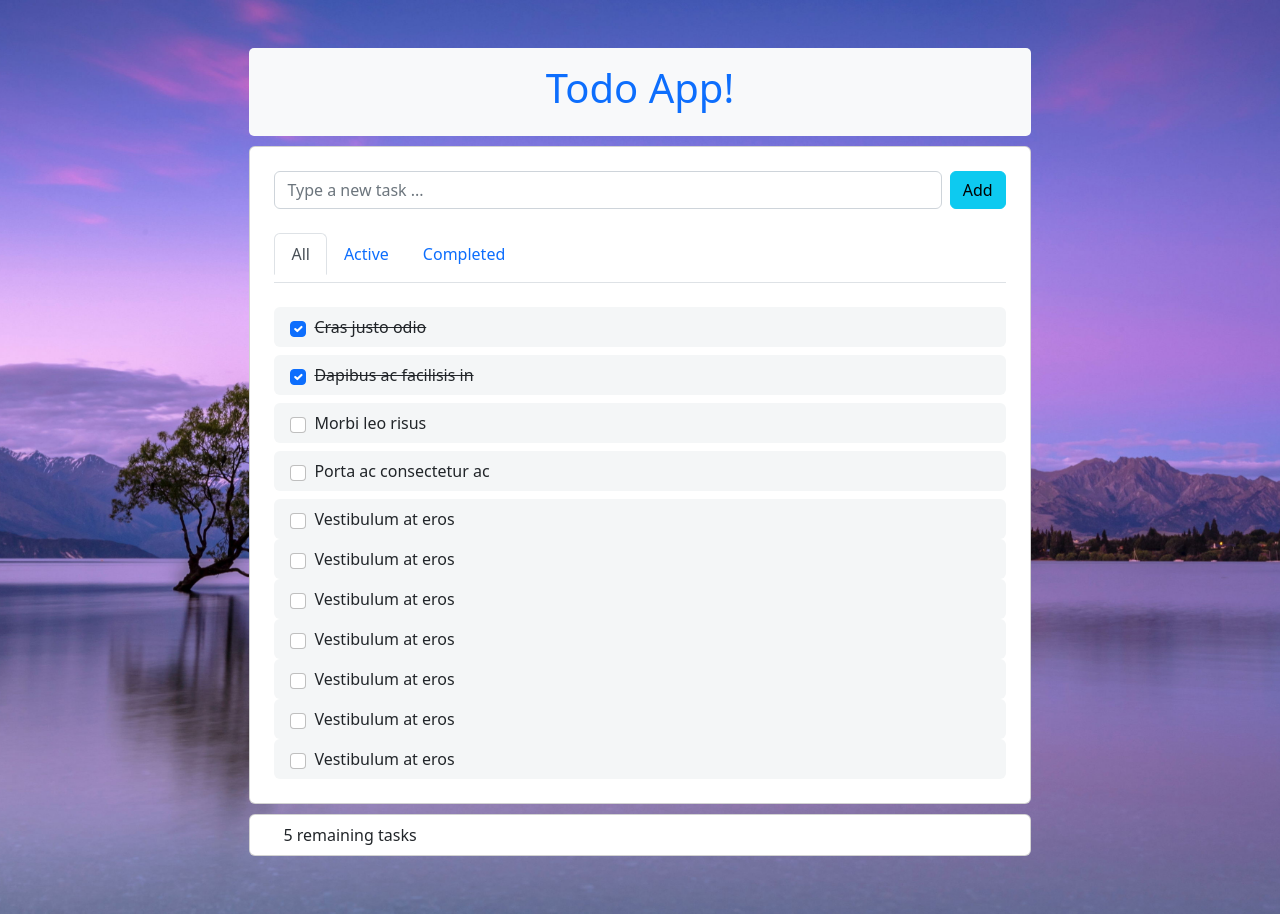
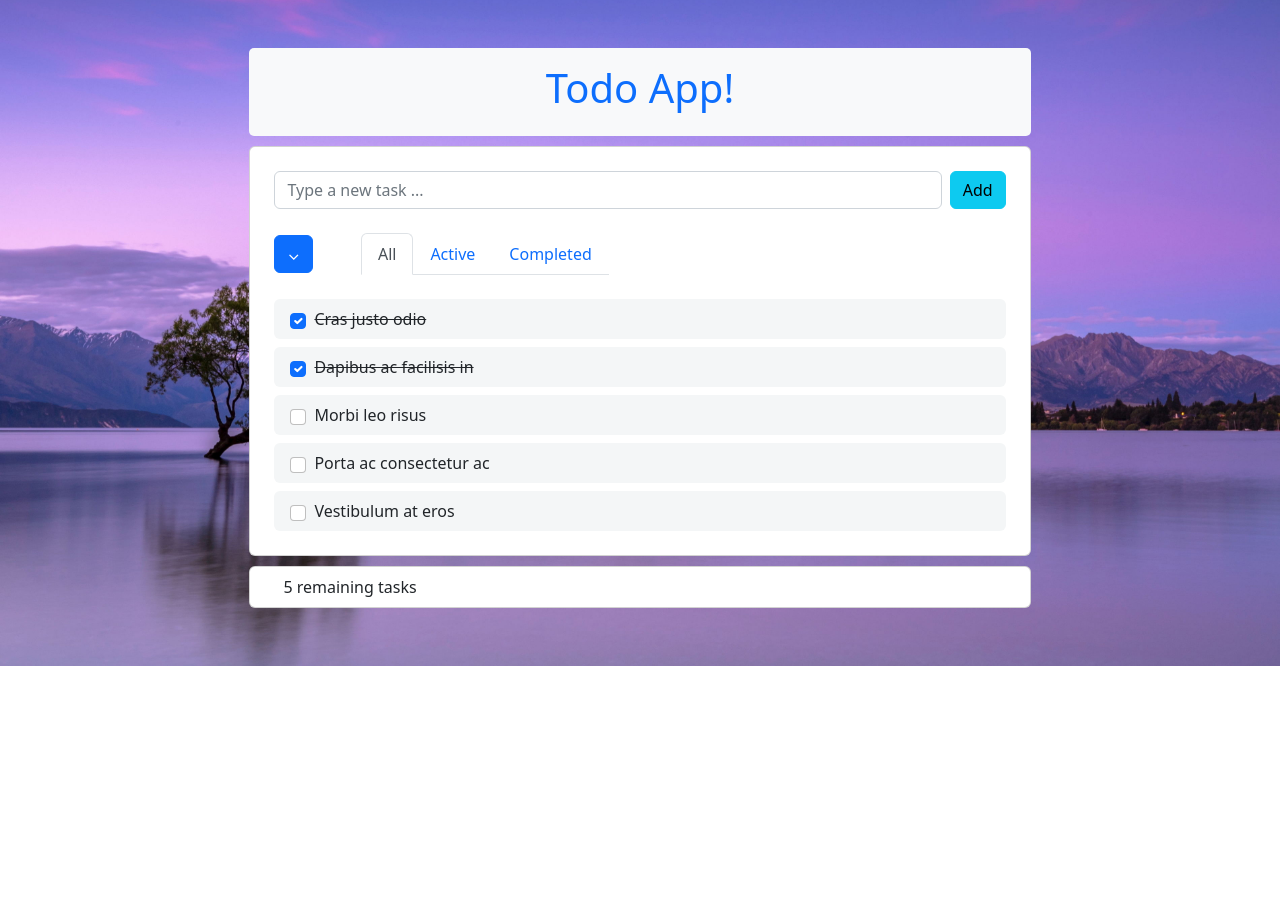
Before and after one commit to gpeel/ng16-todo, an Angular app: page / in a window 1280 px wide. After the commit the page ends 800 px from the top, so only its background shows below. Built offline with nearby package versions, Linux system fonts and the light colour scheme.

Commit message:
HTML start OK

```diff
--- a/src/app/app.component.html
+++ b/src/app/app.component.html
@@ -19,8 +19,11 @@
               <button class="btn btn-info ms-2" type="submit">Add</button>
             </form>
 
+            <div class="d-flex align-items-center mb-4"> <!-- New container for button and tabs -->
+              <button class="btn btn-primary me-5">&#8964;</button>
+
               <!-- Tabs navs -->
-            <ul class="nav nav-tabs mb-4 pb-2" id="ex1" role="tablist">
+              <ul class="nav nav-tabs" id="ex1" role="tablist">
                 <li class="nav-item" role="presentation">
                   <a aria-controls="ex1-tabs-1" aria-selected="true" class="nav-link active" data-mdb-toggle="tab"
                      href="#ex1-tabs-1"
@@ -38,6 +41,7 @@
                 </li>
               </ul>
               <!-- Tabs navs -->
+            </div>
 
             <!-- Tabs content -->
             <div class="tab-content" id="ex1-content">
@@ -69,36 +73,7 @@
                     <input aria-label="..." class="form-check-input me-2" type="checkbox" value=""/>
                     Vestibulum at eros
                   </li>
-                  <li class="list-group-item d-flex align-items-center border-0 mb-0 rounded"
-                      style="background-color: #f4f6f7;">
-                    <input aria-label="..." class="form-check-input me-2" type="checkbox" value=""/>
-                    Vestibulum at eros
-                  </li>
-                  <li class="list-group-item d-flex align-items-center border-0 mb-0 rounded"
-                      style="background-color: #f4f6f7;">
-                    <input aria-label="..." class="form-check-input me-2" type="checkbox" value=""/>
-                    Vestibulum at eros
-                  </li>
-                  <li class="list-group-item d-flex align-items-center border-0 mb-0 rounded"
-                      style="background-color: #f4f6f7;">
-                    <input aria-label="..." class="form-check-input me-2" type="checkbox" value=""/>
-                    Vestibulum at eros
-                  </li>
-                  <li class="list-group-item d-flex align-items-center border-0 mb-0 rounded"
-                      style="background-color: #f4f6f7;">
-                    <input aria-label="..." class="form-check-input me-2" type="checkbox" value=""/>
-                    Vestibulum at eros
-                  </li>
-                  <li class="list-group-item d-flex align-items-center border-0 mb-0 rounded"
-                      style="background-color: #f4f6f7;">
-                    <input aria-label="..." class="form-check-input me-2" type="checkbox" value=""/>
-                    Vestibulum at eros
-                  </li>
-                  <li class="list-group-item d-flex align-items-center border-0 mb-0 rounded"
-                      style="background-color: #f4f6f7;">
-                    <input aria-label="..." class="form-check-input me-2" type="checkbox" value=""/>
-                    Vestibulum at eros
-                  </li>
+
                 </ul>
               </div>
               <div aria-labelledby="ex1-tab-2" class="tab-pane fade" id="ex1-tabs-2" role="tabpanel">
```
Lines whose indentation alone changed are shown as unchanged.
